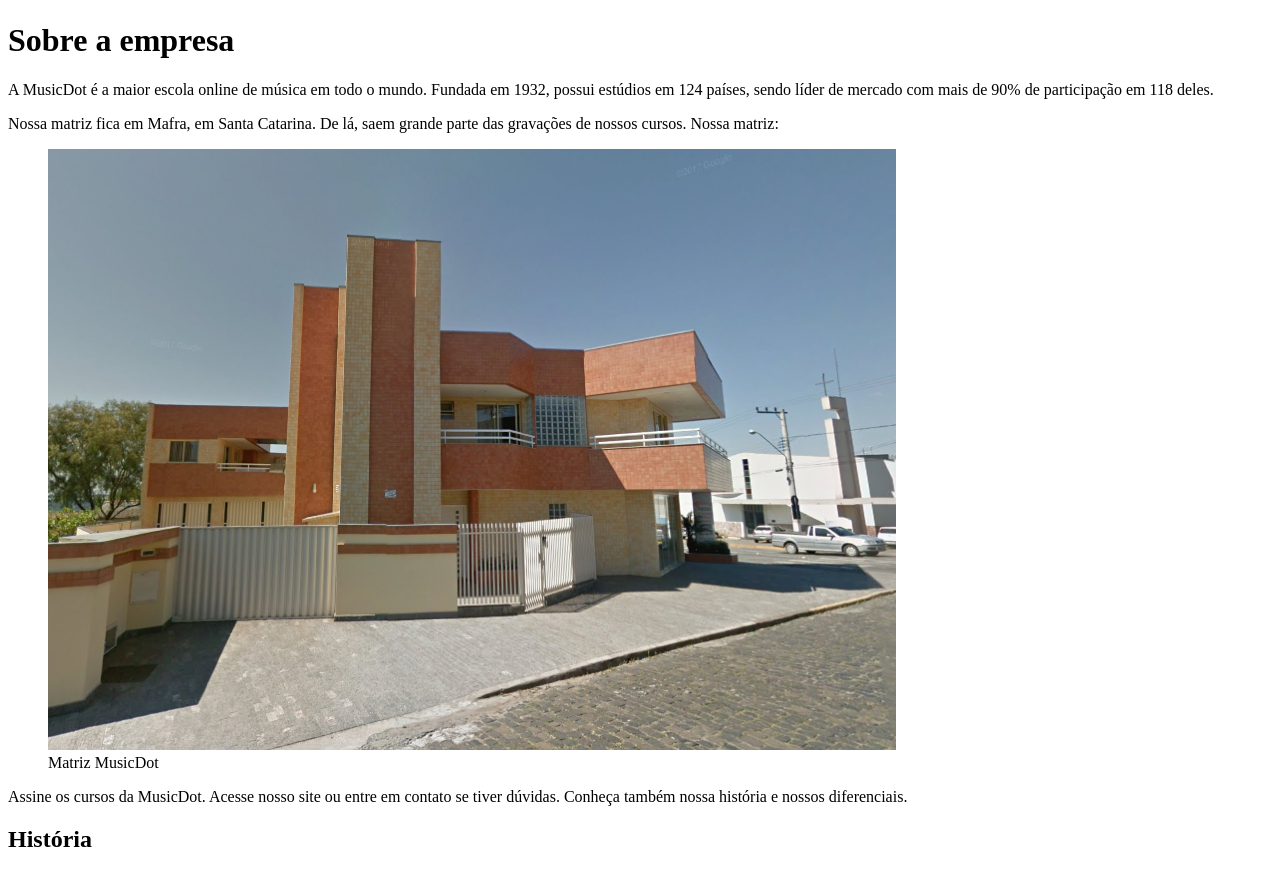
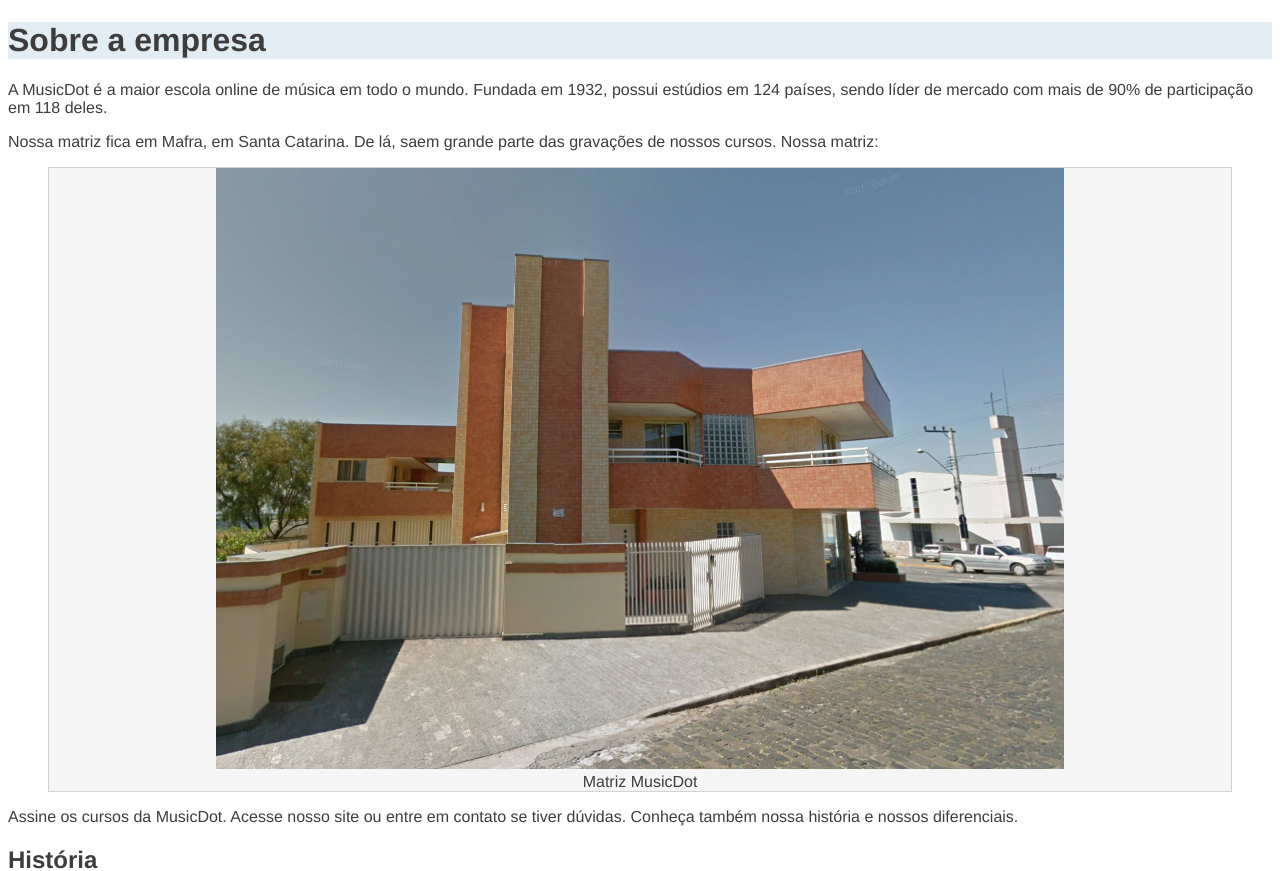
Before and after one commit to Santos-Luan/Desenvolvimente-web, a plain HTML site: page projeto-musicdot/html/sobre.html in a window 1280 px wide. Shown: the part 61-932 px from the top of the page. Drawn offline with Linux system fonts and the light colour scheme.

Commit message:
ATV capitulo 8

```diff
--- /dev/null
+++ b/projeto-musicdot/css/sobre.css
@@ -0,0 +1,16 @@
+body {
+    font-family: "Helvetica", "Lucida Grande", sans-serif;
+    color: #3D3D3D;
+}
+h1 {
+    background-color: #E1EDF2;
+}
+
+h2 {
+    border-bottom: 2px solid black;
+}
+figure {
+    text-align: center;
+    background-color: whitesmoke;
+    border: 1px solid lightgrey;
+}
--- a/projeto-musicdot/html/sobre.html
+++ b/projeto-musicdot/html/sobre.html
@@ -6,6 +6,7 @@
     <meta name="viewport" content="width=device-width, initial-scale=1.0">
     <title>MusicDot | Sobre a empresa</title>
     <link href="/img/favicon.ico" rel="icon">
+    <link rel="stylesheet" href="../css/sobre.css">
 </head>
 
 <body>
```
